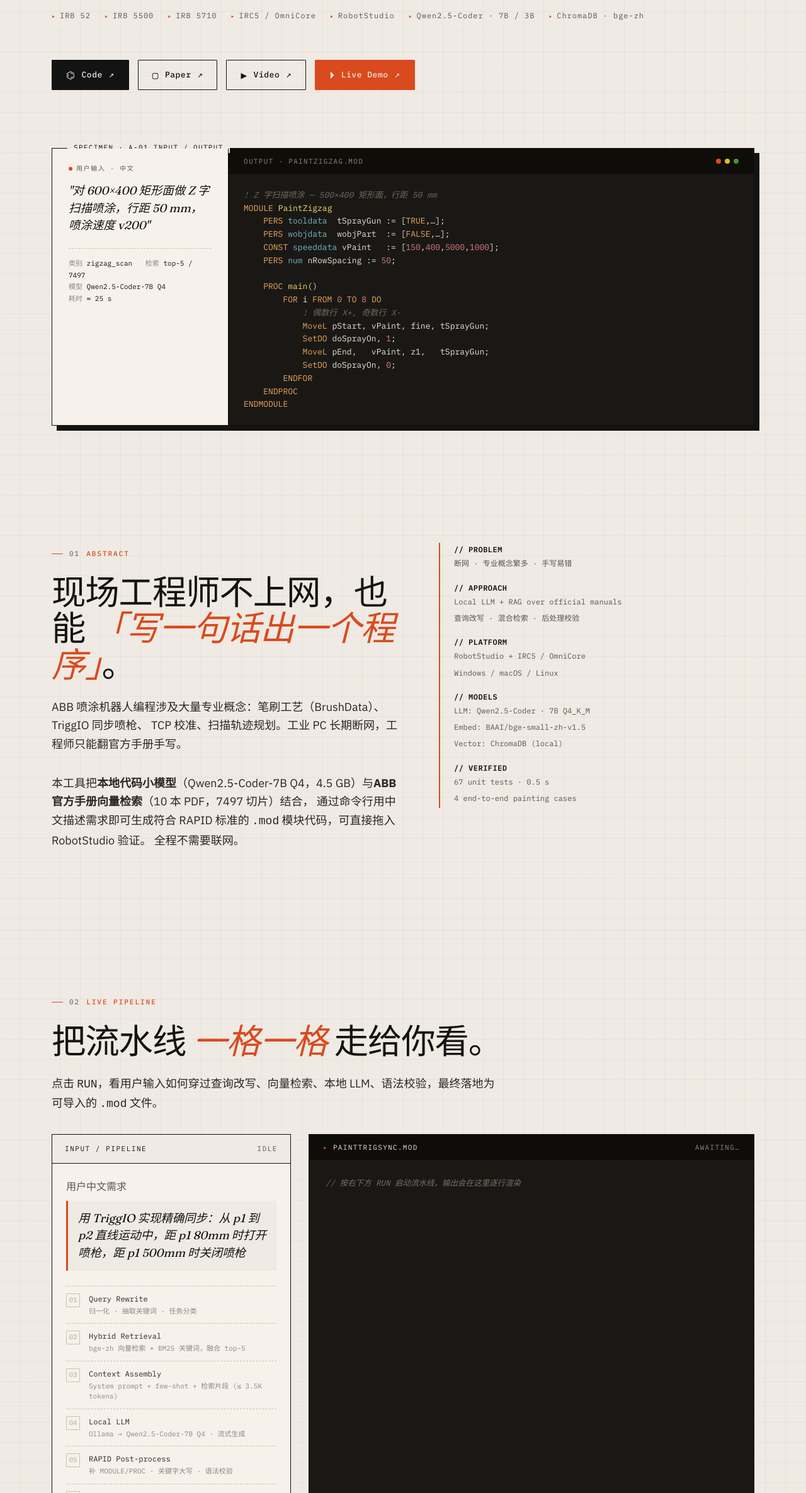
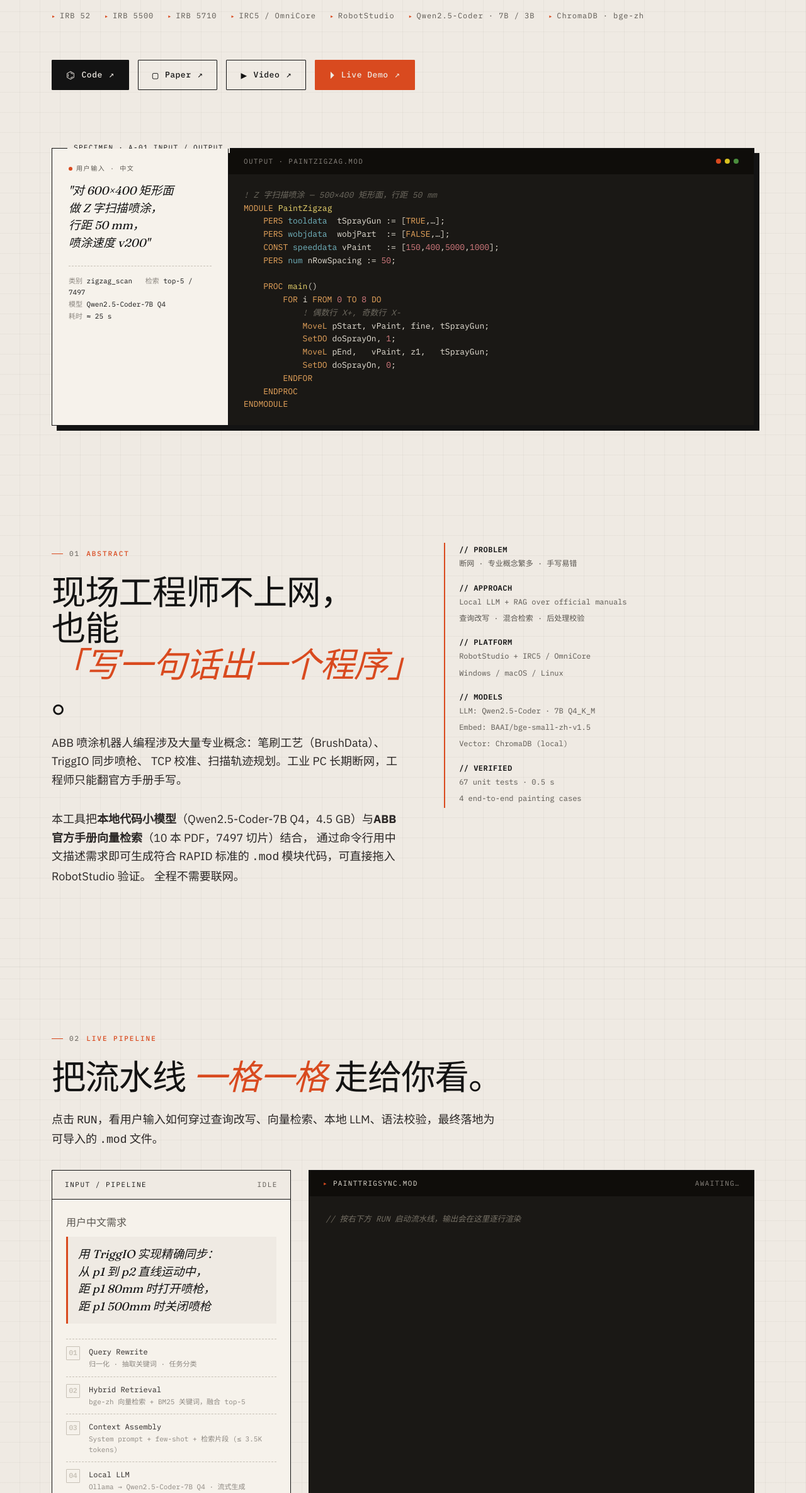
Before and after one commit to Hollis36/abb-offline-coder, a plain HTML site: page docs/index.html in a window 1280 px wide. Shown: the part 429-2800 px from the top of the page at 63% size. Drawn offline with Linux system fonts and the light colour scheme.

Commit message:
fix(docs): improve CJK line breaking in showcase page
Chinese headlines were splitting mid-word (e.g. 也|能, 设|计) due to default
character-level CJK wrapping. Fix:

- Add CSS to all title/blurb elements:
  word-break: keep-all; line-break: strict; text-wrap: balance;
  overflow-wrap: anywhere; hyphens: manual
- Insert <wbr> at natural pause points (after Chinese commas / · / spaces)
- Wrap CJK phrases that should stay atomic in <span class="nb"> (nowrap)

Affects all 8 section titles, hero blurb, specimen text, demo prompt.
No visual change on wide viewports; prevents ugly breaks on narrow.

```diff
--- a/docs/index.html
+++ b/docs/index.html
@@ -119,6 +119,25 @@
     70%, 90% { opacity: 0.35; }
   }
 
+  /* ------------- CJK typography ------------- */
+  /* 中文标题：不在词中拆开 + 严格 CJK 标点规则 + 平衡换行 */
+  h2.section-title,
+  .hero-title,
+  .hero-blurb,
+  .feature h3,
+  .specimen-input-text,
+  .demo-prompt,
+  .sample-prompt,
+  .section-title em {
+    word-break: keep-all;
+    line-break: strict;
+    text-wrap: balance;
+    overflow-wrap: anywhere;
+    hyphens: manual;
+  }
+  /* 不可拆词组 */
+  .nb { white-space: nowrap; }
+
   /* ------------- Layout helpers ------------- */
   .container {
     max-width: 1180px;
@@ -1085,8 +1104,8 @@
       </h1>
 
       <p class="hero-blurb reveal">
-        把中文一句话变成 <b>ABB RAPID 喷涂程序</b>。
-        本地小模型 + 官方手册 RAG，工业 PC 断网可用。
+        <span class="nb">把中文一句话变成</span> <b><span class="nb">ABB RAPID 喷涂程序</span></b>。<wbr>
+        <span class="nb">本地小模型</span> + <span class="nb">官方手册 RAG</span>，<wbr><span class="nb">工业 PC 断网可用</span>。
       </p>
 
       <ul class="hero-tags reveal">
@@ -1120,7 +1139,7 @@
 
         <div class="specimen-input">
           <div class="specimen-input-head"><span class="dot"></span>用户输入 · 中文</div>
-          <div class="specimen-input-text">"对 600×400 矩形面做 Z 字扫描喷涂，行距 50 mm，喷涂速度 v200"</div>
+          <div class="specimen-input-text">"<span class="nb">对 600×400 矩形面</span><wbr><span class="nb">做 Z 字扫描喷涂，</span><wbr><span class="nb">行距 50 mm，</span><wbr><span class="nb">喷涂速度 v200</span>"</div>
           <dl class="specimen-meta">
             <dt>类别</dt> <dd>zigzag_scan</dd>
             <dt>检索</dt> <dd>top-5 / 7497</dd><br>
@@ -1167,7 +1186,7 @@
     <div class="grid-two">
       <div>
         <span class="label"><span class="label-num">01</span> Abstract</span>
-        <h2 class="section-title">现场工程师不上网，也能 <em>「写一句话出一个程序」</em>。</h2>
+        <h2 class="section-title"><span class="nb">现场工程师不上网，</span><wbr><span class="nb">也能</span><wbr><em><span class="nb">「写一句话出一个程序」</span></em>。</h2>
         <p class="lead">
           ABB 喷涂机器人编程涉及大量专业概念：笔刷工艺（BrushData）、TriggIO 同步喷枪、
           TCP 校准、扫描轨迹规划。工业 PC 长期断网，工程师只能翻官方手册手写。
@@ -1207,7 +1226,7 @@
 <section class="section" id="demo">
   <div class="container">
     <span class="label"><span class="label-num">02</span> Live Pipeline</span>
-    <h2 class="section-title">把流水线 <em>一格一格</em> 走给你看。</h2>
+    <h2 class="section-title"><span class="nb">把流水线</span> <em><span class="nb">一格一格</span></em> <span class="nb">走给你看</span>。</h2>
     <p class="lead">点击 <code>RUN</code>，看用户输入如何穿过查询改写、向量检索、本地 LLM、语法校验，最终落地为可导入的 <code>.mod</code> 文件。</p>
 
     <div class="demo-board">
@@ -1218,7 +1237,7 @@
         </div>
         <div class="demo-input">
           <h4>用户中文需求</h4>
-          <div class="demo-prompt" id="demo-prompt">用 TriggIO 实现精确同步：从 p1 到 p2 直线运动中，距 p1 80mm 时打开喷枪，距 p1 500mm 时关闭喷枪</div>
+          <div class="demo-prompt" id="demo-prompt"><span class="nb">用 TriggIO 实现精确同步：</span><wbr><span class="nb">从 p1 到 p2 直线运动中，</span><wbr><span class="nb">距 p1 80mm 时打开喷枪，</span><wbr><span class="nb">距 p1 500mm 时关闭喷枪</span></div>
 
           <ol class="demo-step-list" id="demo-steps">
             <li data-step="1">
@@ -1286,7 +1305,7 @@
 <section class="section" id="architecture">
   <div class="container">
     <span class="label"><span class="label-num">03</span> Architecture</span>
-    <h2 class="section-title">分层流水线 <em>· 可单元替换 ·</em> 全离线。</h2>
+    <h2 class="section-title"><span class="nb">分层流水线</span> <em><span class="nb">· 可单元替换 ·</span></em><wbr> <span class="nb">全离线</span>。</h2>
     <p class="lead">从 CLI 入口到 <code>.mod</code> 文件落地，每一层都是单一职责的纯函数 / 单类。换 LLM、换向量库、换嵌入模型都不需要改其它层。</p>
 
     <div class="arch-wrap">
@@ -1336,7 +1355,7 @@
 <section class="section" id="features">
   <div class="container">
     <span class="label"><span class="label-num">04</span> Highlights</span>
-    <h2 class="section-title">为现场工程师设计 <em>·</em> 不是为 demo 设计。</h2>
+    <h2 class="section-title"><span class="nb">为现场工程师设计</span> <em>·</em><wbr> <span class="nb">不是为 demo 设计</span>。</h2>
 
     <div class="features">
       <div class="feature">
@@ -1392,7 +1411,7 @@
 <section class="section" id="samples">
   <div class="container">
     <span class="label"><span class="label-num">05</span> Specimens</span>
-    <h2 class="section-title">真实生成 · <em>非样例桩</em>。</h2>
+    <h2 class="section-title"><span class="nb">真实生成</span> ·<wbr> <em><span class="nb">非样例桩</span></em>。</h2>
     <p class="lead">下面 3 段代码来自 <code>output/</code> 目录的真实端到端生成。模型本身不知道 <code>MToolTCPCalib</code> 这种 ABB 专属指令名 —— RAG 注入知识后，模型正确写出了使用流程。</p>
 
     <div class="samples-grid">
@@ -1478,7 +1497,7 @@
 <section class="section" id="spec">
   <div class="container">
     <span class="label"><span class="label-num">06</span> Spec Sheet</span>
-    <h2 class="section-title">技术指标 <em>·</em> 实测数据。</h2>
+    <h2 class="section-title"><span class="nb">技术指标</span> <em>·</em><wbr> <span class="nb">实测数据</span>。</h2>
 
     <div class="spec">
       <div class="spec-head">
@@ -1506,7 +1525,7 @@
 <section class="section" id="install">
   <div class="container">
     <span class="label"><span class="label-num">07</span> Quickstart</span>
-    <h2 class="section-title">五行命令 <em>·</em> 上手。</h2>
+    <h2 class="section-title"><span class="nb">五行命令</span> <em>·</em><wbr> <span class="nb">上手</span>。</h2>
     <p class="lead">假设已经装好 <code>Python 3.10+</code> 和 <code>Ollama</code>。详细的 Windows 工业 PC 部署看 <a href="WINDOWS.html" style="color:var(--signal);text-decoration:underline">WINDOWS.md</a>。</p>
 
     <div class="quick-board">
```
